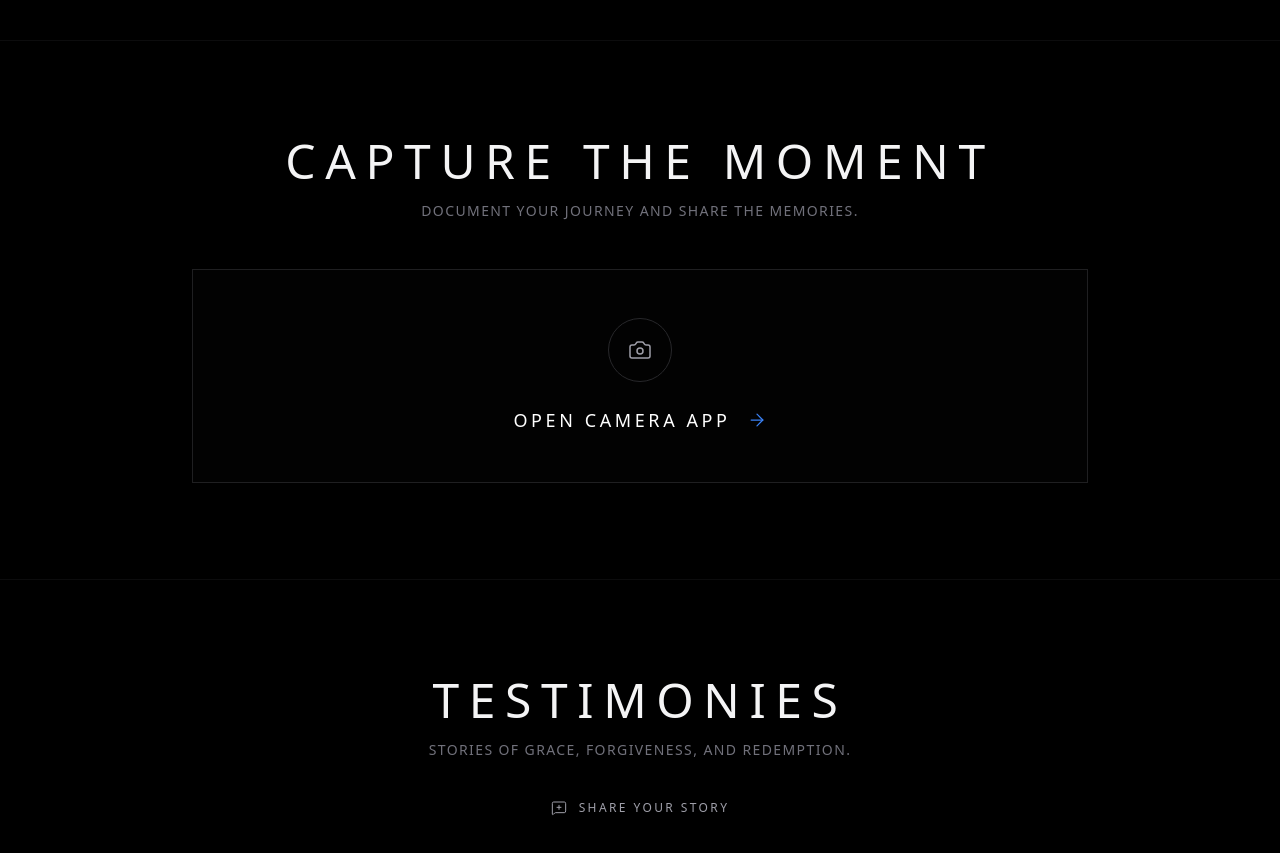
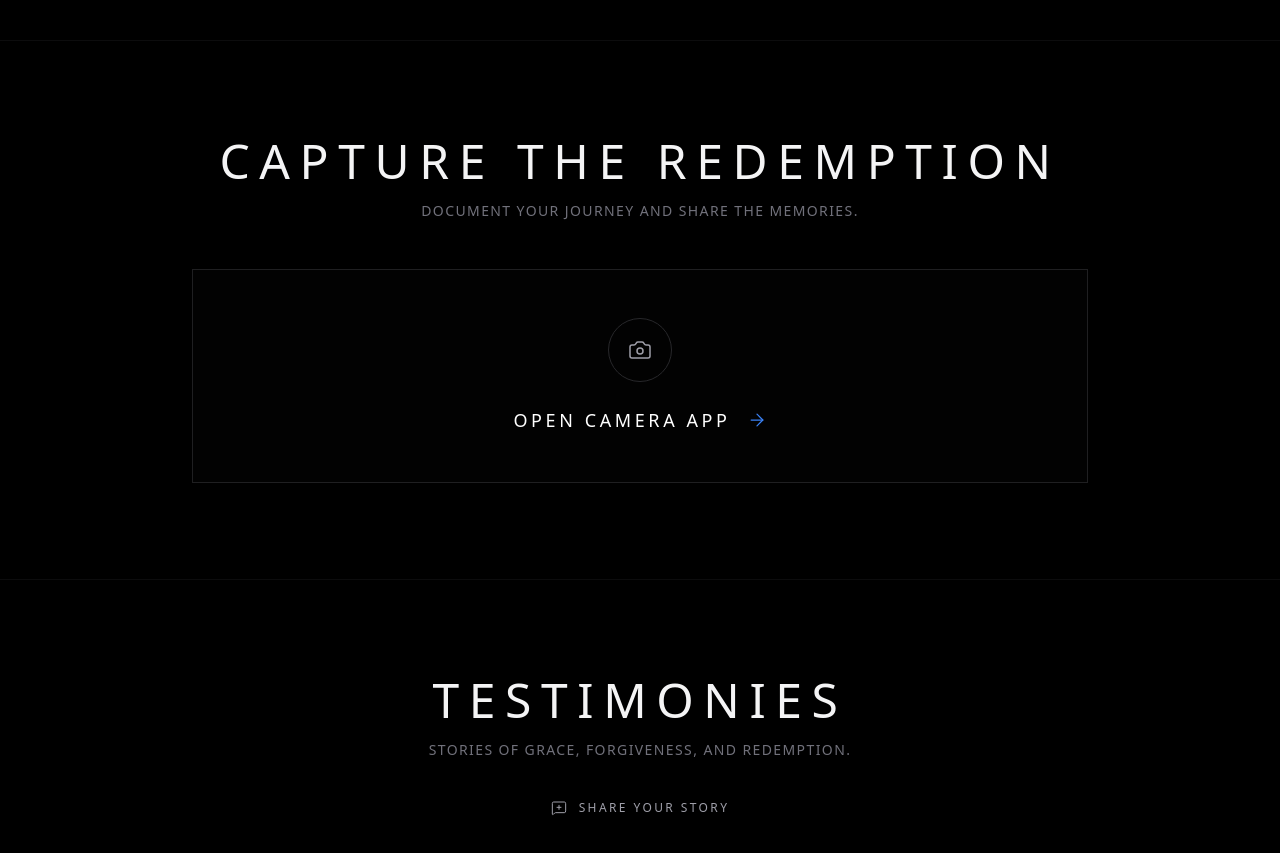
Before and after one commit to andrewkannan/redemption, a Next.js app: page / in a window 1280 px wide. Shown: the part 1820-2673 px from the top of the page. Built offline with nearby package versions, Linux system fonts and the light colour scheme; no server answers; the database is empty.

Commit message:
Update camera section title to Capture the Redemption

```diff
--- a/src/components/sections/Camera.tsx
+++ b/src/components/sections/Camera.tsx
@@ -14,7 +14,7 @@ export function Camera() {
           transition={{ duration: 0.8 }}
           className="text-center mb-12"
         >
-          <h2 className="text-3xl md:text-5xl font-light tracking-[0.2em] uppercase mb-4 text-zinc-100">Capture the Moment</h2>
+          <h2 className="text-3xl md:text-5xl font-light tracking-[0.2em] uppercase mb-4 text-zinc-100">Capture the Redemption</h2>
           <p className="text-zinc-500 text-sm tracking-widest uppercase">Document your journey and share the memories.</p>
         </motion.div>
 
```
